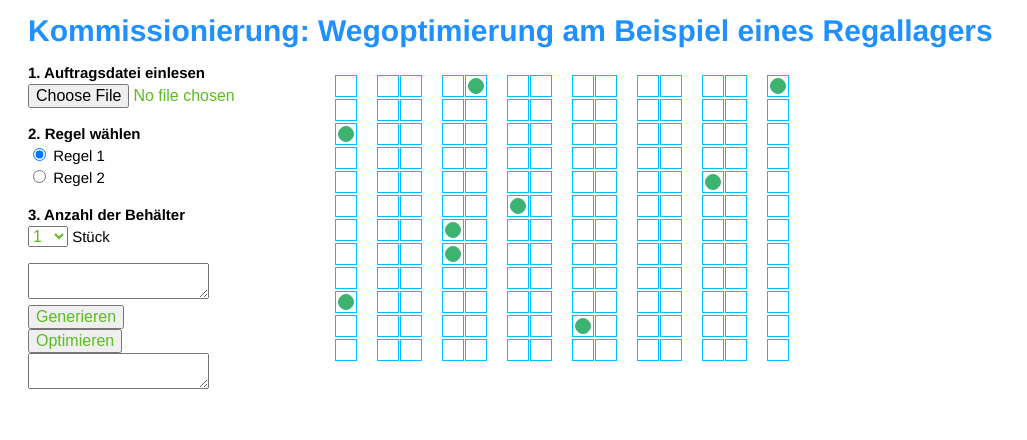
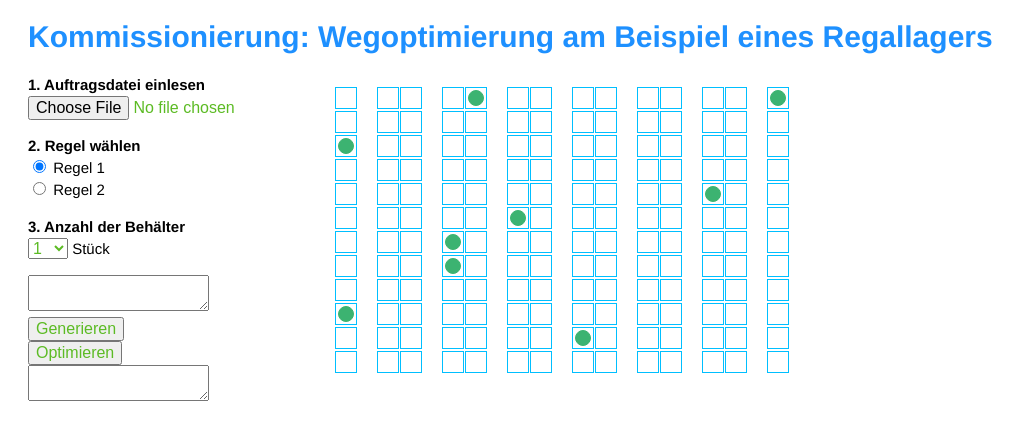
Before and after one commit to daniel-xyz/Warehouse-Path-Optimization, a website with bundled scripts: page app/index.html in a window 1280 px wide. Shown: the whole page, without its empty margins (0-1027 px from the left). Built offline with nearby package versions, Linux system fonts and the light colour scheme.

Commit message:
Layout-Fixes

```diff
--- a/app/css/main.css
+++ b/app/css/main.css
@@ -7,6 +7,10 @@ body {
 a {
   text-decoration: none;
   color: #1E90FF;
+}
+
+h1 {
+  line-height: normal;
 }
 
 .main-container {
```
Also changed, not shown: app/index.html (+4 -6 lines), app/js/grid.js (line endings or trailing spaces).
